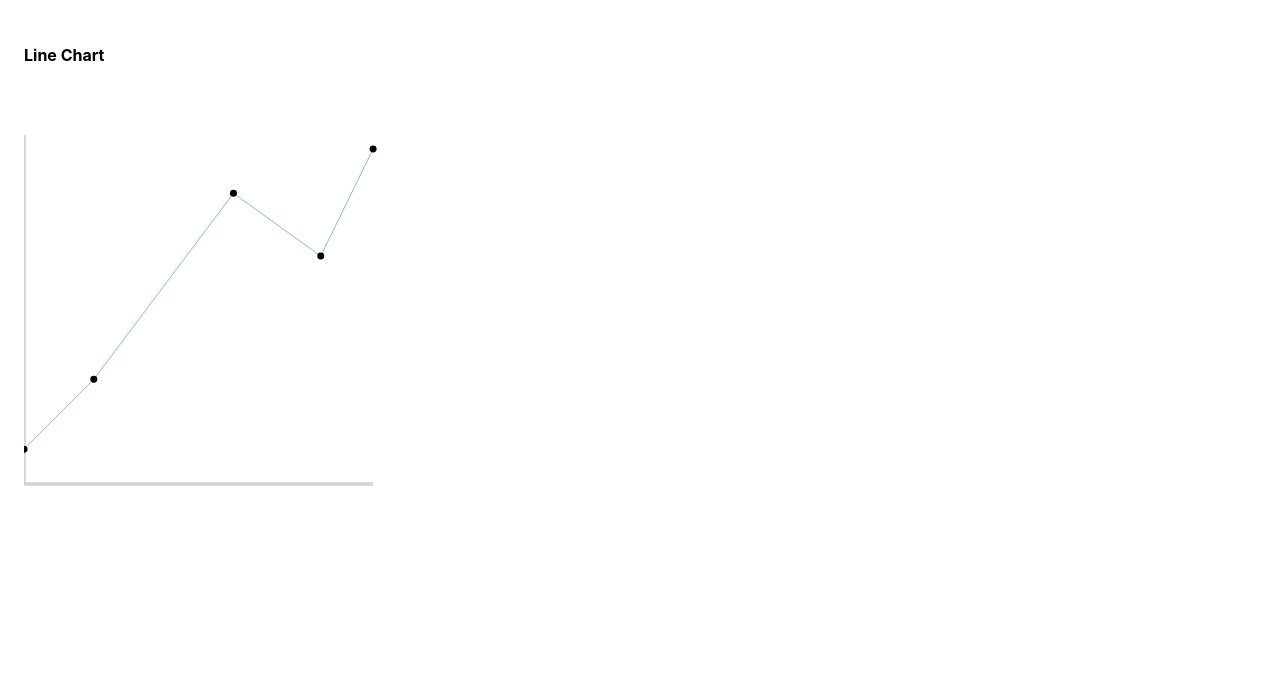
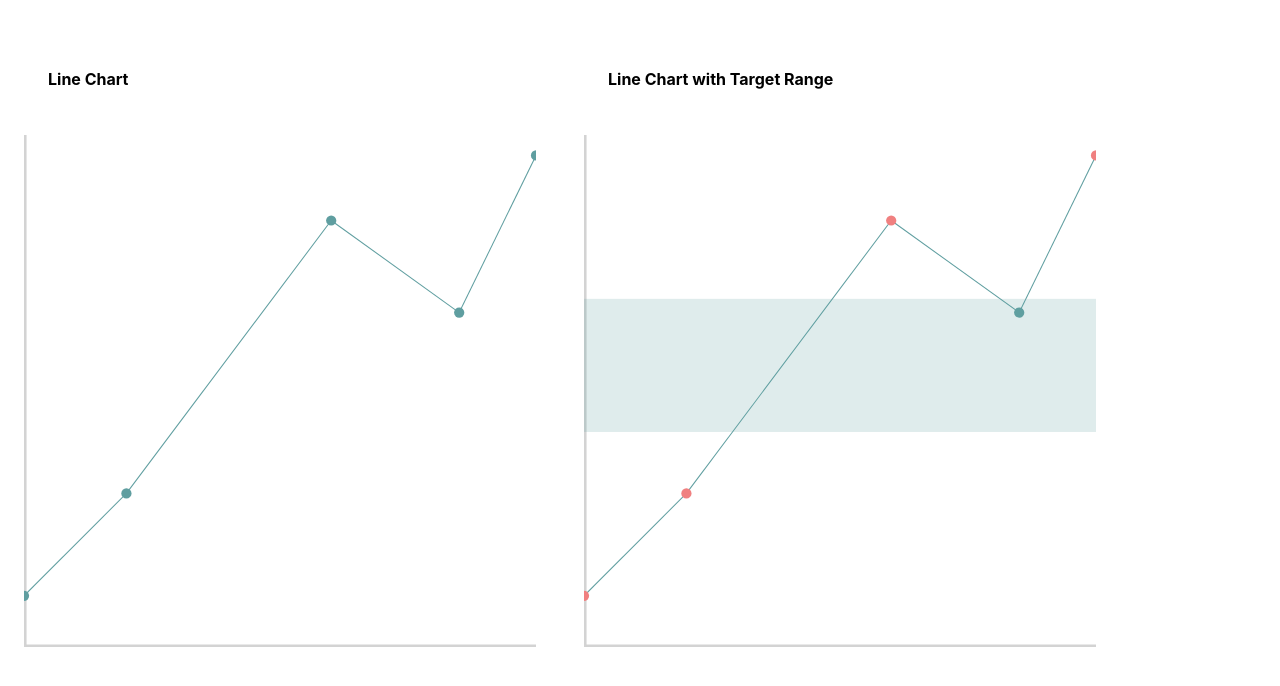
Before and after one commit to DrNio13/line-chart, a React (Create React App) app: page / in a window 1280 px wide. Shown: the top 686 px of the page. Built offline with nearby package versions, Linux system fonts and the light colour scheme.

Commit message:
added target range

```diff
--- a/src/App.css
+++ b/src/App.css
@@ -1,5 +1,5 @@
 .chartWrapper {
-    width: 30vw;
+    width: 40vw;
     height: 30vh;
     padding: 24px;
 }
@@ -7,3 +7,7 @@
 .title {
     padding: 24px;
 }
+
+.App {
+    display: flex;
+}
--- a/src/App.js
+++ b/src/App.js
@@ -3,7 +3,7 @@ import './App.css';
 import { LineChart } from './components/LineChart';
 
 function App() {
-  // TODO date in millseconds
+  // TODO date in milliseconds
   // date is relative value to X axis
   const fetchData = [
     { date: 60, value: 83.30 },
@@ -13,11 +13,20 @@ function App() {
     { date: 20, value: 30 }
   ]
 
+  const referenceRanges = [42, 68]
+
   return (
     <article className="App">
-      <h4 className='title'>Line Chart</h4>
+
       <div className='chartWrapper'>
+        <h4 className='title'>Line Chart</h4>
         <LineChart data={fetchData} />
+      </div>
+
+
+      <div className='chartWrapper'>
+        <h4 className='title'>Line Chart with Target Range</h4>
+        <LineChart data={fetchData} withGraphArea referenceRanges={referenceRanges} />
       </div>
     </article>
   );
--- a/src/components/LineChart/index.js
+++ b/src/components/LineChart/index.js
@@ -2,31 +2,45 @@ import React, { useEffect, useState } from 'react'
 
 export const LineChart = (props) => {
     const axisColor = 'lightgrey'
+    const lineColor = 'cadetblue'
     const [lines, setLines] = useState(null)
     const [points, setPoints] = useState(null)
 
     // TODO add text x axis
     const drawXAxis = () => {
-        return <line x1="0" x2="100" y1="100" y2="100" stroke={axisColor} />
+        return <line x1="0" x2="100" y1="100" y2="100" stroke={axisColor} strokeWidth="1" />
     }
 
     // TODO add text y axis
     const drawYAxis = () => {
-        return <line x1="0" x2="0" y1='0' y2='100' stroke={axisColor} />
+        return <line x1="0" x2="0" y1='0' y2='100' stroke={axisColor} strokeWidth="1" />
     }
 
     const drawLine = (x1, x2, y1, y2, key) => {
-        return <line x1={x1} x2={x2} y1={y1} y2={y2} stroke={'cadetblue'} key={key} strokeWidth='0.2' />
+        return <line x1={x1} x2={x2} y1={y1} y2={y2} stroke={lineColor} key={key} strokeWidth='0.2' />
     }
 
     // TODO hover and show popover
-    const drawCircle = (cx, cy) => {
-        return <circle cx={cx} cy={cy} r="1" />
+    const drawCircle = (cx, cy, isWithingRange = true) => {
+        return <circle cx={cx} cy={cy} r="1" fill={isWithingRange ? lineColor : '#F08080'} />
+    }
+
+    const drawGraphArea = (x, y, width, height) => {
+        const sortedData = props.referenceRanges.sort((a, b) => a - b)
+
+        return <rect x={0} y={100 - sortedData[1]} width={100} height={sortedData[1] - sortedData[0]} opacity="0.2" fill={lineColor} />
+    }
+
+    const isWithingRange = (y) => {
+        if (!props.referenceRanges) return true
+
+        const refRanges = props.referenceRanges.sort((a, b) => a - b)
+
+        return y <= refRanges[1] && y >= refRanges[0]
     }
 
     useEffect(() => {
-        const sortedData = props.data.sort((a, b) => a.date - b.date)
-
+        const sortedData = getSortedData()
         const lines = sortedData.map((point, index, array) => {
             if (index + 1 < array.length) {
                 return drawLine(
@@ -43,20 +57,26 @@ export const LineChart = (props) => {
     }, [])
 
     useEffect(() => {
-        const sortedData = props.data.sort((a, b) => a.date - b.date)
-
+        const sortedData = getSortedData()
         const points = sortedData.map((point, index, array) => {
+            const inRange = isWithingRange(point.value)
             return drawCircle(
                 point.date,
-                100 - point.value)
+                100 - point.value,
+                inRange)
         })
         setPoints(points)
     }, [])
 
-    return (<svg viewBox="0 0 110 110" xmlns="http://www.w3.org/2000/svg">
+    const getSortedData = () => {
+        return props.data.sort((a, b) => a.date - b.date)
+    }
+
+    return (<svg viewBox="0 0 100 100" xmlns="http://www.w3.org/2000/svg">
         {drawXAxis()}
         {drawYAxis()}
         {lines}
         {points}
+        {props.withGraphArea && drawGraphArea()}
     </svg>)
 }
```
